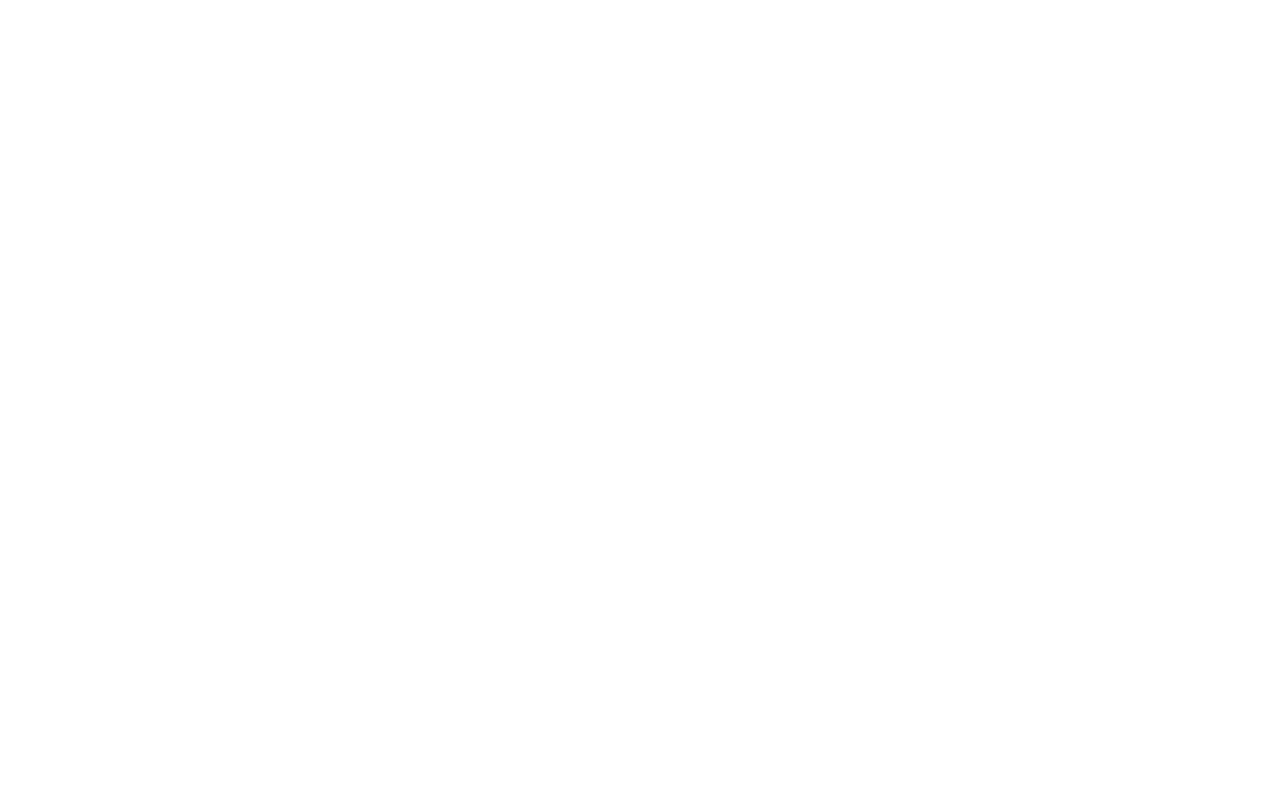
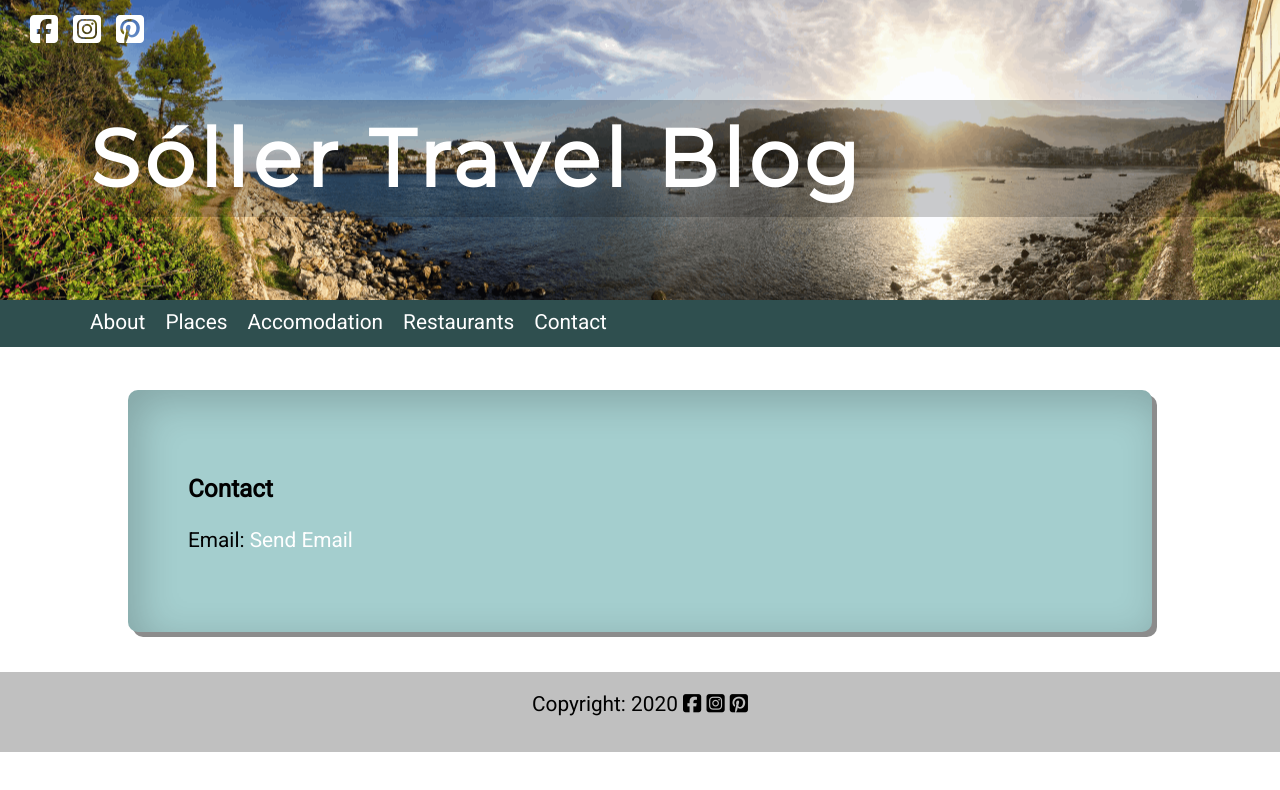
Before and after one commit to visua77/final-blog-proj, a React (Create React App) app: page /contact in a window 1280 px wide. Shown: the top 790 px of the page. Built offline with nearby package versions, Linux system fonts and the light colour scheme.

Commit message:
route contactpage

```diff
--- a/src/App.js
+++ b/src/App.js
@@ -1,6 +1,7 @@
 import React from 'react'
 import { BrowserRouter, Switch, Route } from 'react-router-dom'
 import { About } from './components/About'
+import { Contact } from './components/Contact'
 import { BlogPosts } from './components/BlogPosts'
 import { ShowPost } from './components/ShowPost'
 import { Header } from './components/Header'
@@ -31,6 +32,12 @@
             <ShowPost />
             <Footer />
           </Route>
+          <Route path="/contact" exact>
+            <Header />
+            <Nav />
+            <Contact />
+            <Footer />
+          </Route>
         </Switch>
       </BrowserRouter>
     </div>
--- /dev/null
+++ b/src/components/Contact.js
@@ -0,0 +1,8 @@
+import React from 'react'
+
+export const Contact = () => {
+  return (
+      <div className="card"><h3>Contact</h3>
+      <p>Email: <a href="mailto: nicznet@hotmail.com">Send Email</a></p></div>
+  )
+}
--- a/src/components/Nav.js
+++ b/src/components/Nav.js
@@ -8,7 +8,7 @@
       <span className="nav-items">Places</span>
       <span className="nav-items">Accomodation</span>
       <span className="nav-items">Restaurants</span>
-      <span className="nav-items">Contact</span>
+      <span className="nav-items"><Link to="/contact/">Contact</Link></span>
     </div>
   )
 }
```
